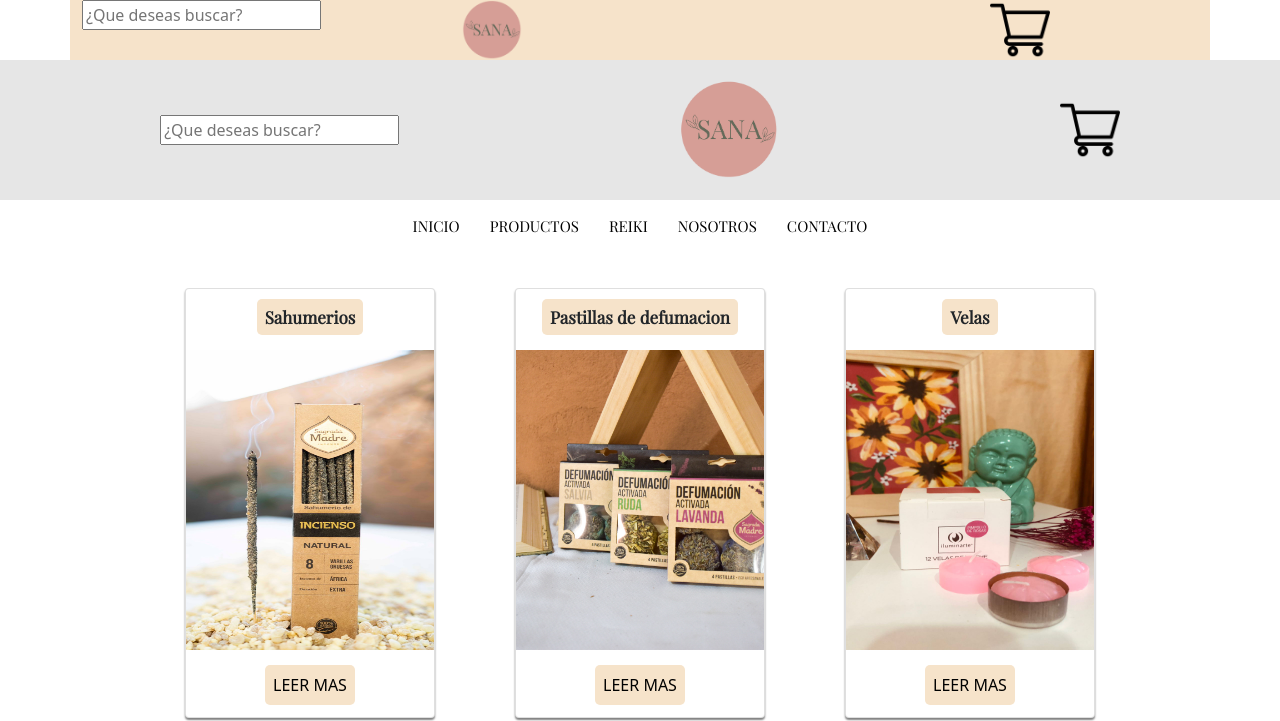
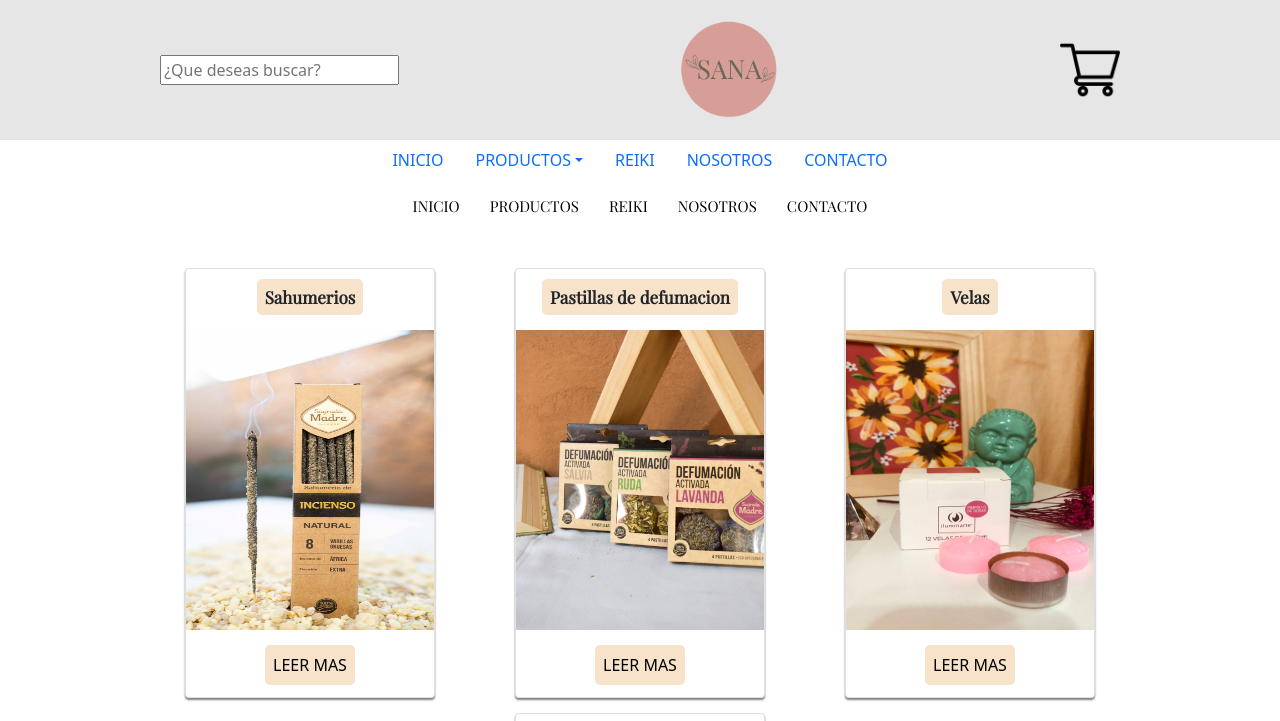
Before and after one commit to JoaquinBelpulsi/SanaAromas, a website: page index.html in a window 1280 px wide. Shown: the top 721 px of the page. Drawn offline with nearby package versions, Linux system fonts and the light colour scheme.

Commit message:
bootstrap menu navbar

```diff
--- a/index.html
+++ b/index.html
@@ -30,30 +30,6 @@
     <header>
         <!--header top-->
 
-        <div class="container">
-            <div class="row">
-
-                <div class="col-lg-4">
-                    <div>
-                        <input type="serch" placeholder="¿Que deseas buscar?">
-                    </div>
-                </div>
-
-                <div class="col-lg-4">
-                    <div class="logo ">
-                        <img src="multimedia/Inicio/LOGO.png" width="60px" height="60px" alt="Logo de Sana / sahumerios reiki difusores">
-                    </div>
-                </div>
-
-                <div class="col-lg-4">
-                    <div class="carro">
-                        <a href=""> <img src="multimedia/Inicio/carro.png" width="60px" height="60px" alt="Carrito de compras"> </a>
-                    </div>
-                </div>
-
-            </div>
-        </div>
-
         <div class="top-container-all">
             <div class="top-container">
 
@@ -78,6 +54,33 @@
     </header>
 
     <!--secciones-->
+    <div>
+        <ul class="nav justify-content-center">
+            <li class="nav-item">
+              <a class="nav-link active" aria-current="page" href="#">INICIO</a>
+            </li>
+            <li class="nav-item dropdown">
+              <a class="nav-link dropdown-toggle" data-bs-toggle="dropdown" href="#" role="button" aria-expanded="false">PRODUCTOS</a>
+              <ul class="dropdown-menu">
+                <li><a class="dropdown-item" href="#">SAHUMERIOS</a></li>
+                <li><a class="dropdown-item" href="#">PASTILLAS</a></li>
+                <li><a class="dropdown-item" href="#">VELAS</a></li>
+                <li><hr class="dropdown-divider"></li>
+                <li><a class="dropdown-item" href="#">ORACULOS</a></li>
+              </ul>
+            </li>
+            <li class="nav-item">
+              <a class="nav-link" href="#">REIKI</a>
+            </li>
+            <li class="nav-item">
+              <a class="nav-link href="#">NOSOTROS</a>
+            </li>
+            <li class="nav-item">
+                <a class="nav-link" href="#">CONTACTO</a>
+              </li>
+          </ul>
+    </div>
+
     <div>
             <div class="menu">
                 <nav>
--- a/scss/_header.scss
+++ b/scss/_header.scss
@@ -57,4 +57,12 @@ header {
     text-align: center;
 }
 
+.logo {
+    text-align: center;
+}
+
+.busc {
+    text-align: center;
+}
+
 /*FIN TOP-MENU*/
--- a/scss/_menu.scss
+++ b/scss/_menu.scss
@@ -7,12 +7,14 @@
 
 /*Lista horizontal*/
 .menu {
+    background-color: white;
     height: 100%;
     position: sticky;
     top:0px;
+    z-index:1
 }
 
-nav {
+.navmenu {
     margin: 0px;
     padding: 0px;
     @include flexbox(flex, space-around, row, center);
--- a/scss/_productos.scss
+++ b/scss/_productos.scss
@@ -58,7 +58,6 @@
     @include flexbox(flex, center, row, center);
     padding: 10px;
     margin-bottom: 10px;
-
 }
 
 #pastillas h2 {
@@ -66,7 +65,6 @@
     @include flexbox(flex, center, row, center);
     padding: 10px;
     margin-bottom: 10px;
-
 }
 
 #velas h2 {
@@ -74,7 +72,6 @@
     @include flexbox(flex, center, row, center);
     padding: 10px;
     margin-bottom: 10px;
-
 }
 
 #oraculos h2 {
@@ -82,7 +79,6 @@
     @include flexbox(flex, center, row, center);
     padding: 10px;
     margin-bottom: 10px;
-
 }
 
 .card1 {
```
Also changed, not shown: productos.html (+1 -1 lines), css/style.css, 1 other file. Lines whose indentation alone changed are shown as unchanged.
